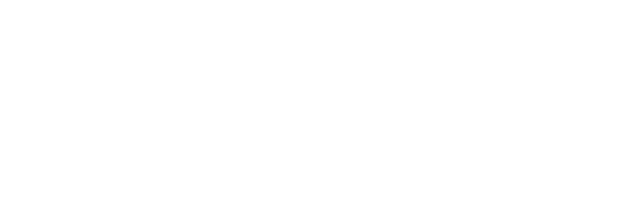
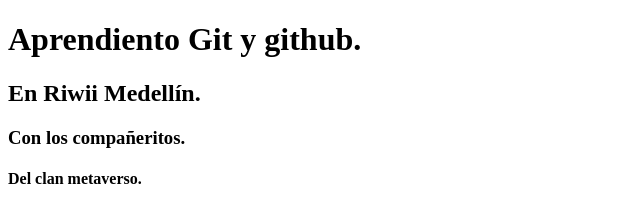
Before and after one commit to Valhm248/GIT_META_RIWI, a plain HTML site: page GIT/Ramas/index.html in a window 1280 px wide. Shown: the whole page, without its empty margins (0-640 px from the left). Drawn offline with Linux system fonts and the light colour scheme.

Commit message:
modificando los títulos

```diff
--- a/GIT/Ramas/index.html
+++ b/GIT/Ramas/index.html
@@ -6,6 +6,9 @@
     <title>Document</title>
 </head>
 <body>
-
+    <h1>Aprendiento Git y github.</h1>
+    <h2>En Riwii Medellín.</h2>
+    <h3>Con los compañeritos.</h3>
+    <h4>Del clan metaverso.</h4>
 </body>
 </html>
```
